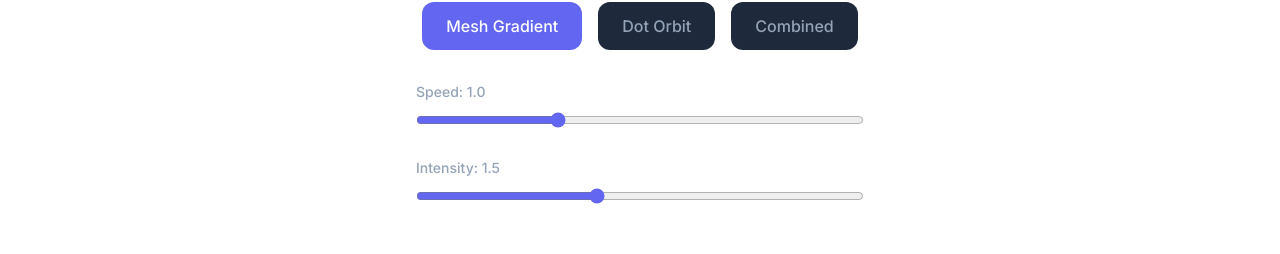
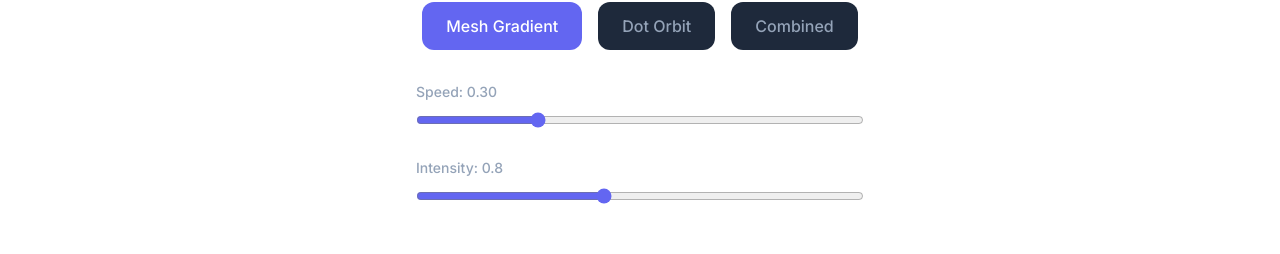
Before and after one commit to Dalpex/kailex, a React (Vite) app: page /shader-demo in a window 1280 px wide. Shown: the part 358-612 px from the top of the page. Built offline with nearby package versions, Linux system fonts and the light colour scheme.

Commit message:
Slow down shader animation speeds

```diff
--- a/src/pages/ShaderDemo.tsx
+++ b/src/pages/ShaderDemo.tsx
@@ -3,8 +3,8 @@ import { MeshGradient, DotOrbit } from "@paper-design/shaders-react"
 import AnimatedBackground from "../components/AnimatedBackground"
 
 export default function ShaderDemo() {
-  const [intensity, setIntensity] = useState(1.5)
-  const [speed, setSpeed] = useState(1.0)
+  const [intensity, setIntensity] = useState(0.8)
+  const [speed, setSpeed] = useState(0.3)
   const [activeEffect, setActiveEffect] = useState<"mesh" | "dots" | "combined">("mesh")
 
   return (
@@ -61,13 +61,13 @@ export default function ShaderDemo() {
           <div className="max-w-md mx-auto space-y-6 mb-12">
             <div>
               <label className="block text-sm font-medium text-slate-400 mb-2">
-                Speed: {speed.toFixed(1)}
+                Speed: {speed.toFixed(2)}
               </label>
               <input
                 type="range"
-                min="0.1"
-                max="3"
-                step="0.1"
+                min="0.05"
+                max="1"
+                step="0.05"
                 value={speed}
                 onChange={(e) => setSpeed(parseFloat(e.target.value))}
                 className="w-full accent-indigo-500"
@@ -79,8 +79,8 @@ export default function ShaderDemo() {
               </label>
               <input
                 type="range"
-                min="0.5"
-                max="3"
+                min="0.3"
+                max="1.5"
                 step="0.1"
                 value={intensity}
                 onChange={(e) => setIntensity(parseFloat(e.target.value))}
```
